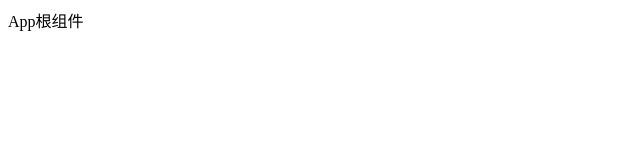
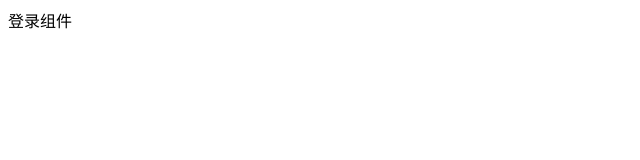
Before and after one commit to 1131176489/v3, a Vue app: page /#/login in a window 1280 px wide. Shown: the top 160 px of the page, without its empty margins (0-640 px from the left). Built offline with nearby package versions, Linux system fonts and the light colour scheme.

Commit message:
登录组件
登录组件1

```diff
--- a/src/App.vue
+++ b/src/App.vue
@@ -1,6 +1,6 @@
 <template>
   <div id="app">
-    App根组件
+    <router-view></router-view>
   </div>
 </template>
 
--- /dev/null
+++ b/src/components/Login.vue
@@ -0,0 +1,15 @@
+<template>
+    <div>
+        登录组件
+    </div>
+</template>
+
+<script>
+
+export default {}
+
+</script>
+
+<style lang="less" scoped>
+
+</style>
--- a/src/router/index.js
+++ b/src/router/index.js
@@ -1,9 +1,12 @@
 import Vue from 'vue'
 import VueRouter from 'vue-router'
+import Login from '../components/Login.vue'
 
 Vue.use(VueRouter)
 
 const routes = [
+  { path: '/', redirect: '/login' },
+  { path: '/login', component: Login }
 ]
 
 const router = new VueRouter({
```
